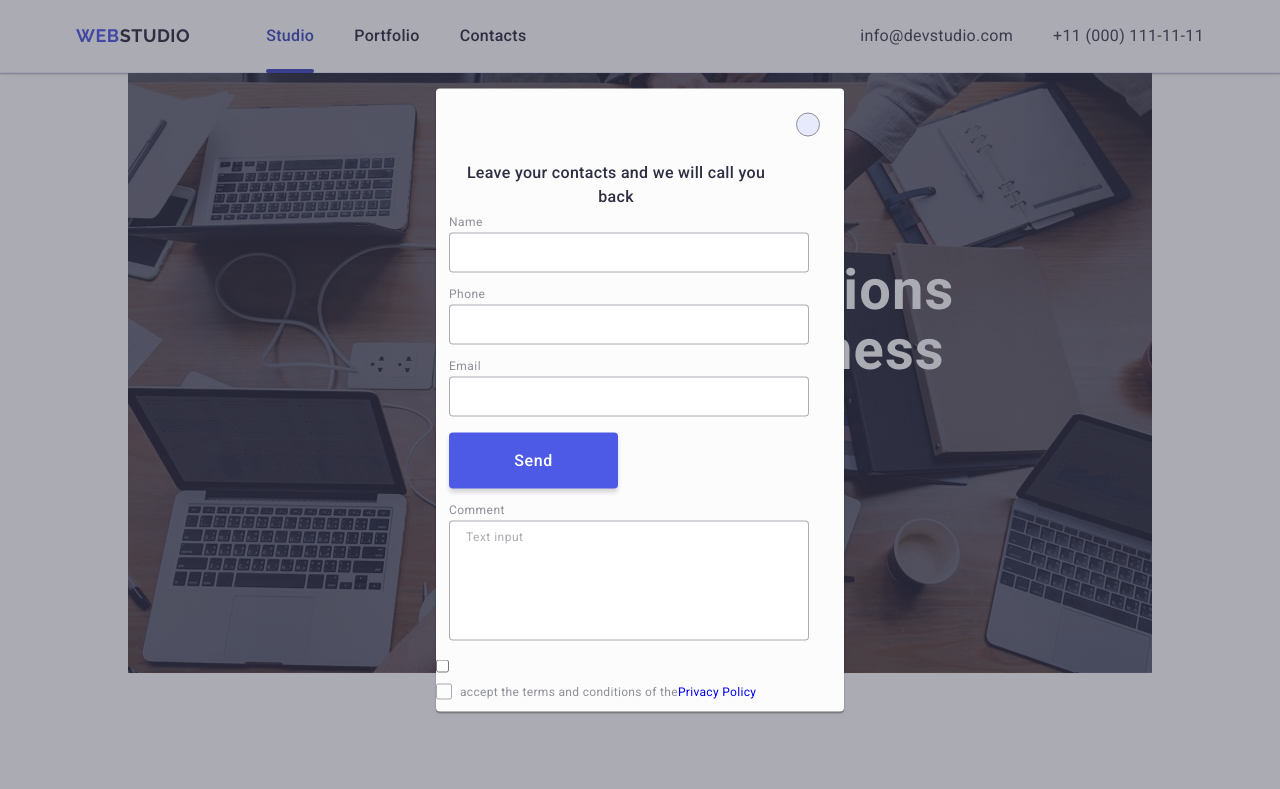
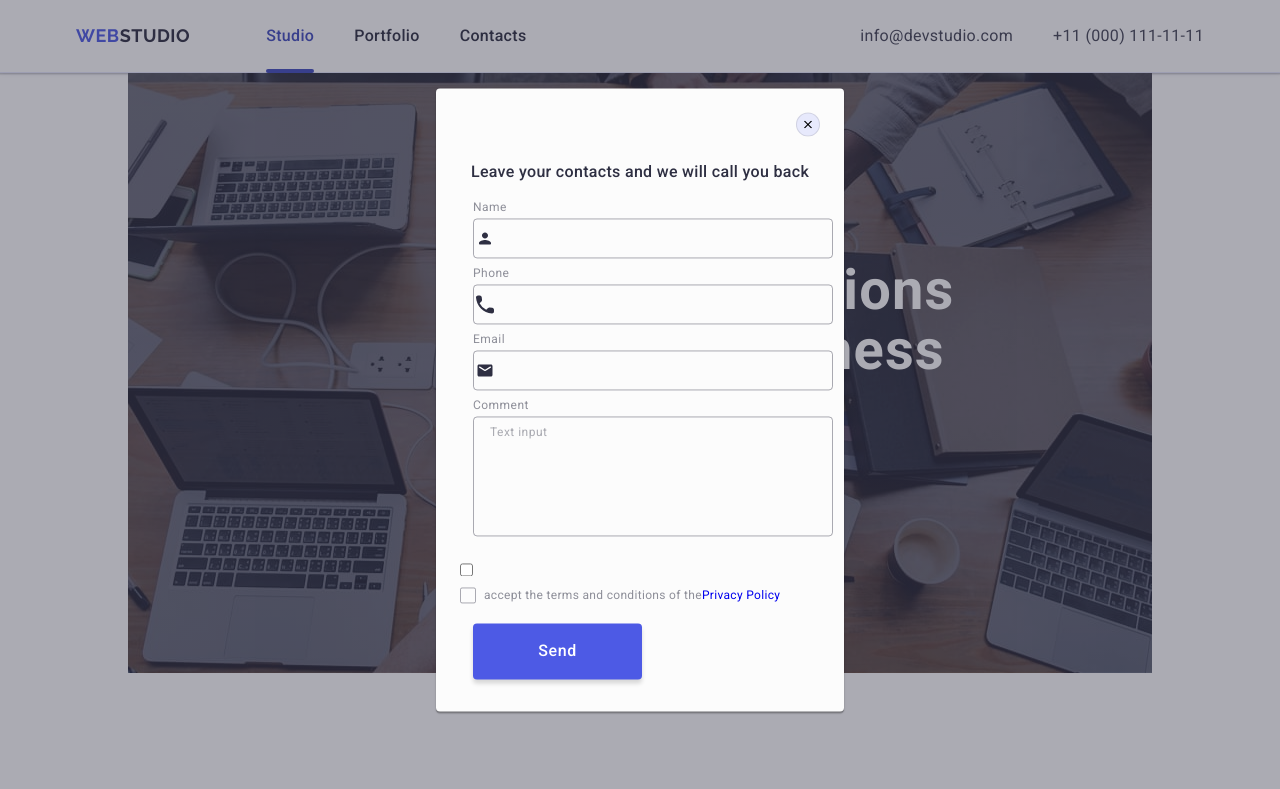
Before and after one commit to Komedeva/goit-markup-hw-05, a plain HTML site: page index.html in a window 1280 px wide. Shown: the top 789 px of the page. Drawn offline with nearby package versions, Linux system fonts and the light colour scheme.

Commit message:
new styles

```diff
--- a/css/style.css
+++ b/css/style.css
@@ -691,9 +691,12 @@ team-title
   background-color: rgba(46, 47, 66, 0.4);
   position: fixed;
   top: 0;
+  left: 0;
   opacity: 0;
   pointer-events: none;
   visibility: hidden;
+  transition: opacity 250ms cubic-bezier(0.4, 0, 0.2, 1),
+    visibility 250ms cubic-bezier(0.4, 0, 0.2, 1);
 }
 
 .open-modal {
@@ -713,11 +716,12 @@ team-title
   top: 50%;
   left: 50%;
   transform: translate(-50%, -50%);
+  transition: transform 250ms cubic-bezier(0.4, 0, 0.2, 1);
+  padding: 72px 24px 24px 24px;
 }
 
 .modal-close {
   background-color: #e7e9fc;
-  border-radius: 4px;
   position: absolute;
   top: 24px;
   right: 24px;
@@ -726,7 +730,27 @@ team-title
   height: 24px;
   display: flex;
   align-items: center;
-  border: 1px solid #8e8f99;
+  justify-content: center;
+  border: 1px solid rgba(0, 0, 0, 0.1);
+  padding: 0;
+  cursor: pointer;
+  transition: background-color 250ms cubic-bezier(0.4, 0, 0.2, 1),
+    border 250ms cubic-bezier(0.4, 0, 0.2, 1);
+}
+
+.modal.close:hover,
+.modal.close:focus {
+  background-color: #404bbf;
+  border: none;
+}
+
+.modal-close:hover .modal-close-icon,
+.modal-close:focus .modal-close-icon {
+  fill: #ffffff;
+}
+
+.modal-close-icon {
+  transition: fill 250ms cubic-bezier(0.4, 0, 0.2, 1);
 }
 
 .modal-title {
@@ -736,8 +760,8 @@ team-title
   letter-spacing: 0.02em;
   text-align: center;
   color: #2e2f42;
-  padding: 72px 24px 0px 24px;
   width: 360px;
+  margin-bottom: 16px;
 }
 
 .modal-item {
@@ -752,6 +776,9 @@ team-title
   height: 40px;
   margin-left: 13px;
   padding-left: 38px;
+  width: 100%;
+  background-color: transparent;
+  transition: border-color 250ms cubic-bezier(0.4, 0, 0.2, 1);
 }
 
 .modal-input:focus {
@@ -767,20 +794,25 @@ team-title
   display: inline-block;
   margin-bottom: 4px;
   padding-left: 13px;
+  line-height: 1.17;
+  display: block;
 }
 
 .modal-field {
   margin-bottom: 8px;
 }
 
+.modal-field-comment {
+  margin-bottom: 16px;
+}
+
 .modal-input-icon {
   position: absolute;
-  left: 29px;
+  left: 16px;
   top: 50%;
   transform: translateY(-50%);
   fill: #2e2f42;
-  /* transition: fill 0.3s ease;
-  pointer-events: none; */
+  transition: fill 250ms cubic-bezier(0.4, 0, 0.2, 1);
 }
 
 .modal-input:focus + .modal-input-icon {
@@ -794,11 +826,31 @@ team-title
 .modal-textarea {
   border: 1px solid rgba(46, 47, 66, 0.4);
   border-radius: 4px;
-  width: 360px;
+  font-size: 12px;
+  line-height: 1.17;
+  letter-spacing: 0.04em;
+  color: rgba(46, 47, 66, 0.4);
+  background-color: transparent;
+  outline: transparent;
+  /* width: 360px; */
+  transition: border-color 250ms cubic-bezier(0.4, 0, 0.2, 1);
+  width: 100%;
   height: 120px;
   resize: none;
   padding: 8px 16px;
   margin-left: 13px;
+}
+
+.modal-textarea::placeholder {
+  font-weight: 400;
+  font-size: 12px;
+  line-height: 1.16667;
+  letter-spacing: 0.04em;
+  color: rgba(46, 47, 66, 0.4);
+}
+
+.modal-textarea:focus {
+  border-color: #4d5ae5;
 }
 
 .modal-button {
@@ -819,14 +871,6 @@ team-title
   letter-spacing: 0.04em;
   text-align: center;
   color: #fff;
-}
-
-.modal-textarea::placeholder {
-  font-weight: 400;
-  font-size: 12px;
-  line-height: 1.16667;
-  letter-spacing: 0.04em;
-  color: rgba(46, 47, 66, 0.4);
 }
 
 .check-custom {
--- a/index.html
+++ b/index.html
@@ -510,24 +510,27 @@
             <p class="social-text">Subscribe</p>
 
             <div class="footer-input-button-row">
-            <input type="email" class="footer-input" name="footer-email" id="footer-email" placeholder="E-mail"/>
+              <input
+                type="email"
+                class="footer-input"
+                name="footer-email"
+                id="footer-email"
+                placeholder="E-mail"
+              />
               <button type="submit" class="btn-footer-submit">
                 <span class="modal-button-text">Subscribe</span>
               </button>
             </div>
-
           </form>
         </div>
-
       </div>
     </footer>
-
 
     <!-- /**MODAL**/ -->
     <div class="backdrop open-modal">
       <div class="modal">
         <button type="button" class="modal-close">
-          <svg class="modal-close-icon width="8" height="8">
+          <svg class="modal-close-icon" width="8" height="8">
             <use href="./images/icons.svg#icon-cross"></use>
           </svg>
         </button>
@@ -538,8 +541,13 @@
           <div class="modal-field">
             <label for="user-name" class="modal-input-text">Name</label>
             <div class="modal-input-cover">
-          <input type="text" class="modal-input modal-item" name="user-name" id="user-name"/>
-          <svg class="modal-input-icon" width="18" height="18">
+              <input
+                type="text"
+                class="modal-input modal-item"
+                name="user-name"
+                id="user-name"
+              />
+              <svg class="modal-input-icon" width="18" height="24">
                 <use href="./images/icons.svg#icon-iconsnew"></use>
               </svg>
             </div>
@@ -548,8 +556,13 @@
           <div class="modal-field">
             <label for="user-phone" class="modal-input-text">Phone</label>
             <div class="modal-input-cover">
-          <input type="tel" class="modal-input modal-item" name="user-phone" id="user-phone"/>
-          <svg class="modal-input-icon" width="13" height="13">
+              <input
+                type="tel"
+                class="modal-input modal-item"
+                name="user-phone"
+                id="user-phone"
+              />
+              <svg class="modal-input-icon" width="18" height="24">
                 <use href="./images/icons.svg#icon-phone"></use>
               </svg>
             </div>
@@ -558,30 +571,49 @@
           <div class="modal-field">
             <label for="user-email" class="modal-input-text">Email</label>
             <div class="modal-input-cover">
-          <input type="email" class="modal-input modal-item" name="user-email" id="user-email"/>
+              <input
+                type="email"
+                class="modal-input modal-item"
+                name="user-email"
+                id="user-email"
+              />
               <svg class="modal-input-icon" width="18" height="24">
                 <use href="./images/icons.svg#icon-email"></use>
               </svg>
             </div>
           </div>
-        <button type="submit" class="modal-button"><span class="modal-button-text">Send</span></button>
+
+          <div class="modal-field-comment">
+            <label for="user-comment" class="modal-input-text">Comment</label>
+            <textarea
+              class="modal-textarea modal-item"
+              name="user-comment"
+              id="user-comment"
+              placeholder="Text input"
+            ></textarea>
+          </div>
 
           <div class="modal-field">
-          <label for="user-comment" class="modal-input-text">Comment</label>
-        <textarea class="modal-textarea modal-item" name="user-text" id="user-text" placeholder="Text input"></textarea></div>
-
-
-
-        <div class="modal-field">
-          <input type="checkbox"
+            <input
+              type="checkbox"
               name="policy"
               id="policy"
               class="modal-check"
-          value="true"/>
-          <label for="policy" class="check-text"><span class="check-custom">
-            <svg class="chek-icon" width="10" height="8"><use href="./images/icons .svg#icon-check"></use></svg>
-          </span> accept the terms and conditions of the <a href="#">Privacy Policy</a></label>
+              value="true"
+            />
+            <label for="policy" class="check-text"
+              ><span class="check-custom">
+                <svg class="chek-icon" width="10" height="8">
+                  <use href="./images/icons .svg#icon-check"></use>
+                </svg>
+              </span>
+              accept the terms and conditions of the
+              <a href="#">Privacy Policy</a></label
+            >
           </div>
+          <button type="submit" class="modal-button">
+            <span class="modal-button-text">Send</span>
+          </button>
         </form>
       </div>
     </div>
```
Also changed, not shown: images/icons.svg (renamed from images/icons .svg). Lines whose indentation alone changed are shown as unchanged.
